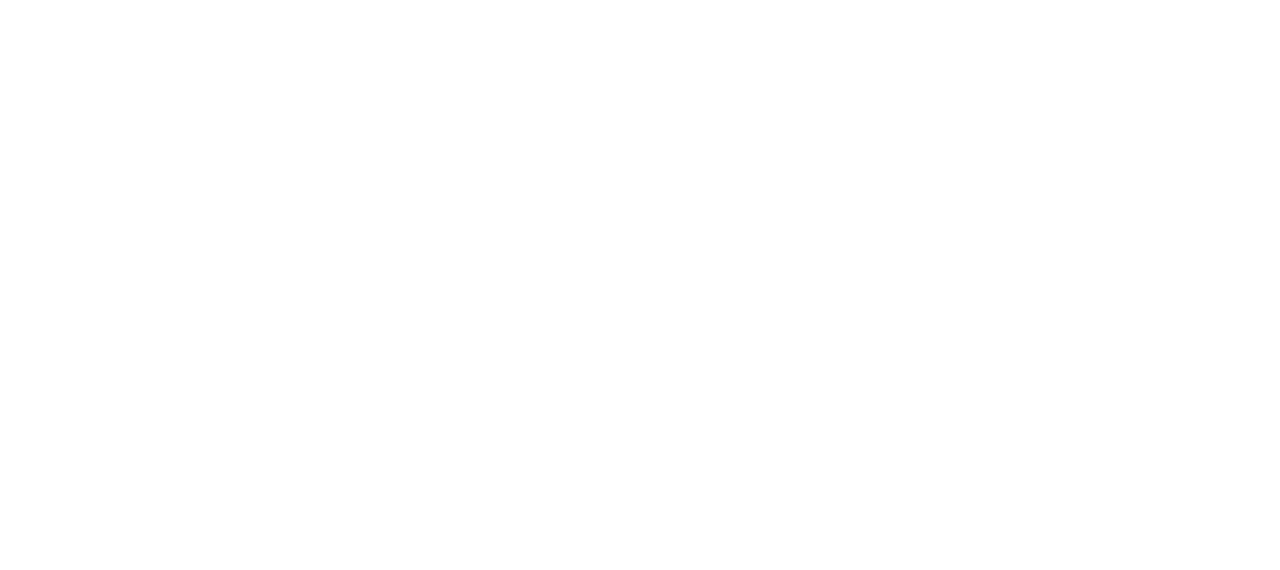
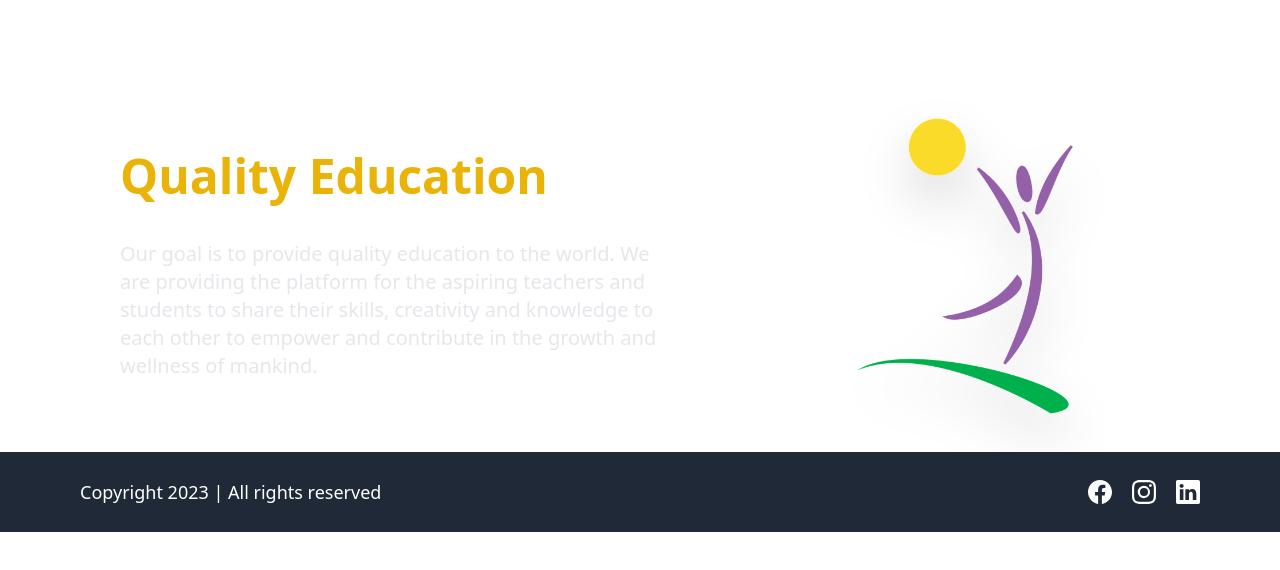
Before and after one commit to PriyankaBtech/LMS-Frontend, a React (Vite) app in the folder Frontend_lms/: page /about in a window 1280 px wide. Before the commit this address had no page. Shown: the top 570 px of the page. Built offline with nearby package versions, Linux system fonts and the light colour scheme.

Commit message:
Added AboutUs page

```diff
--- a/Frontend_lms/src/App.jsx
+++ b/Frontend_lms/src/App.jsx
@@ -2,6 +2,7 @@ import './App.css'
 
 import { Route, Routes } from 'react-router-dom'
 
+import AboutUs from './Pages/AboutUs'
 import HomePage from './Pages/HomePage'
 
 
@@ -11,6 +12,7 @@ function App() {
     <>
     <Routes >
       <Route path="/" element={<HomePage/>}></Route>
+      <Route path="/about" element={<AboutUs/>}></Route>
     </Routes>
     </>
   )
--- /dev/null
+++ b/Frontend_lms/src/Pages/AboutUs.jsx
@@ -0,0 +1,40 @@
+import AboutPageImage from "../Assets/Images/ImageOne.png";
+import HomeLayout from "../Layout/HomeLayout";
+
+function AboutUs() {
+  return (
+    <HomeLayout>
+        <div className="pl-20 pt-20 flex flex-col text-white">
+            <div className="flex items-center gap-5 mx-10">
+                <section className="w-1/2 space-y-10">
+                    <h1 className="text-5xl text-yellow-500 font-semibold">
+                        Quality Education
+                    </h1>
+                    <p className="text-xl text-gray-200">
+                        Our goal is to provide quality education to the world.
+                        We are providing the platform for the aspiring teachers and students to share
+                        their skills, creativity and knowledge to each other to empower and contribute
+                        in the growth and wellness of mankind.
+                    </p>
+                </section>
+
+                <div className="w-1/2">
+                <img
+                    id="test1"
+                    style={{
+                        filter: "drop-shadow(0px 10px 10px rgb(0,0,0));"
+                    }}
+                    alt="about main image"
+                    className="drop-shadow-2xl"
+                    src={ AboutPageImage }
+                />
+                </div>
+
+            </div>
+        </div>
+
+    </HomeLayout>
+  )
+}
+
+export default AboutUs
```
